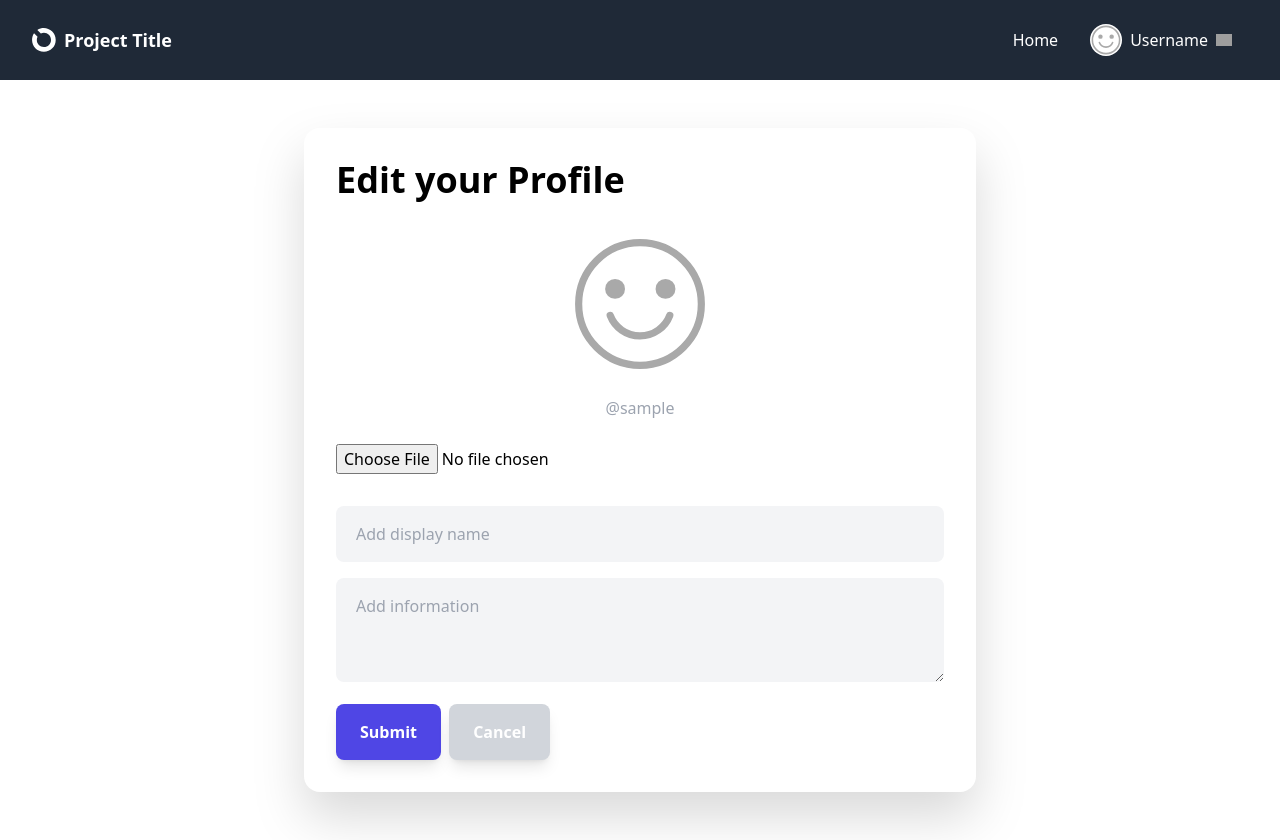
After one commit to ValentineOO/Realtime-Chat-App, a Django app: page /profile/edit/ in a window 1280 px wide. The commit adds this page. Run offline with Django 5.2, Linux system fonts and the light colour scheme; the visitor is signed in with stand-in values (Sample User, id 1); some libraries are stand-ins or nearby versions; grey boxes are pictures that could not be loaded.

Commit message:
feat(users): add profile edit view, form, and template

```diff
--- /dev/null
+++ b/a_users/forms.py
@@ -0,0 +1,14 @@
+from django.forms import ModelForm
+from django import forms
+from .models import Profile
+
+
+class ProfileForm(ModelForm):
+    class Meta:
+        model = Profile
+        fields = ['image', 'displayname', 'info']
+        widgets = {
+            'image': forms.FileInput(),
+            'displayname': forms.TextInput(attrs={'placeholder': 'Add display name'}),
+            'info': forms.Textarea(attrs={'rows': 3, 'placeholder': 'Add information'})
+        }
--- /dev/null
+++ b/a_users/templates/a_users/profile_edit.html
@@ -0,0 +1,54 @@
+{% extends 'layouts/box.html' %}
+
+{% block content %}
+
+{% if onboarding %}
+<h1 class="mb-4">Complete your Profile</h1>
+{% else %}
+<h1 class="mb-4">Edit your Profile</h1>
+{% endif %}
+
+<div class="text-center flex flex-col items-center">
+    <img id="avatar" class="w-36 h-36 rounded-full object-cover my-4" src="{{ user.profile.avatar }}" alt="User avatar" />
+    <div class="text-center max-w-md">
+        <h1 id="displayname">{{ user.profile.displayname|default:"" }}</h1>
+        <div class="text-gray-400 mb-2 -mt-3">@{{ user.username }}</div>
+    </div>
+</div>
+<form method="POST" enctype="multipart/form-data">
+    {% csrf_token %}
+    {{ form.as_p }}
+    <button type="submit">Submit</button>
+    {% if onboarding %}
+    <a class="button button-gray ml-1" href="{% url 'home' %}">Skip</a>
+    {% else %}
+    <a class="button button-gray ml-1" href="{{ request.META.HTTP_REFERER }}">Cancel</a>
+    {% endif %}
+</form>
+
+<script>
+
+    // This updates the avatar
+    const fileInput = document.querySelector('input[type="file"]');
+
+    fileInput.addEventListener('change', (event) => {
+        const file = event.target.files[0];
+        const image = document.querySelector('#avatar');
+
+        if (file && file.type.includes('image')) {
+            const url = URL.createObjectURL(file);
+            image.src = url;
+        }
+    });
+
+    // This updates the name
+    const display_nameInput = document.getElementById('id_displayname');
+    const display_nameOutput = document.getElementById('displayname');
+
+    display_nameInput.addEventListener('input', (event) => {
+        display_nameOutput.innerText = event.target.value;
+    });
+
+</script>
+
+{% endblock %}
--- a/a_users/urls.py
+++ b/a_users/urls.py
@@ -1,6 +1,7 @@
 from django.urls import path
-from a_users.views import profile_view
+from a_users.views import profile_view, profile_edit_view
 
 urlpatterns = [
-    path('', profile_view, name="profile")
+    path('', profile_view, name="profile"),
+    path('edit/', profile_edit_view, name="profile-edit")
 ]
--- a/a_users/views.py
+++ b/a_users/views.py
@@ -1,4 +1,6 @@
 from django.shortcuts import render
+from django.contrib.auth.decorators import login_required
+from .forms import ProfileForm
 
 # Create your views here.
 
@@ -6,3 +8,9 @@ from django.shortcuts import render
 def profile_view(request):
     profile = request.user.profile
     return render(request, 'a_users/profile.html', {'profile': profile})
+
+
+@login_required
+def profile_edit_view(request):
+    form = ProfileForm(instance=request.user.profile)
+    return render(request, 'a_users/profile_edit.html', {'form': form})
--- a/templates/base.html
+++ b/templates/base.html
@@ -8,9 +8,24 @@
     <meta name="viewport" content="width=device-width, initial-scale=1.0">
     <title>Project Title</title>
     <link rel="icon" type="image/x-icon" href="{% static 'favicon.ico' %}">
-    <script src="https://cdn.jsdelivr.net/npm/alpinejs@3.x.x/dist/cdn.min.js" defer></script>
-    <script src="https://unpkg.com/htmx.org/dist/htmx.js" defer></script>
+
+    <script src="https://cdn.jsdelivr.net/npm/alpinejs@3.x.x/dist/cdn.min.js"
+        integrity="sha384-9Ax3MmS9AClxJyd5/zafcXXjxmwFhZCdsT6HJoJjarvCaAkJlk5QDzjLJm+Wdx5F"
+        crossorigin="anonymous"></script>
+
+
+    <script src="https://unpkg.com/htmx.org/dist/htmx.js"
+        integrity="sha384-ksKjJrwjL5VxqAkAZAVOPXvMkwAykMaNYegdixAESVr+KqLkKE8XBDoZuwyWVUDv"
+        crossorigin="anonymous"></script>
+
     <script src="https://cdn.tailwindcss.com"></script>
+
+    <!-- <script src="https://cdn.tailwindcss.com"
+        integrity="sha384-OLBgp1GsljhM2TJ+sbHjaiH9txEUvgdDTAzHv2P24donTt6/529l+9Ua0vFImLlb"
+        crossorigin="anonymous"></script> -->
+
+
+
     <style type="text/tailwindcss">
         [x-cloak] {
             display: none !important;
--- a/templates/includes/header.html
+++ b/templates/includes/header.html
@@ -24,7 +24,7 @@
                     x-transition:enter-end="opacity-100 translate-y-0 scale-100">
                     <ul class="hoverlist [&>li>a]:justify-end">
                         <li><a href="{% url 'profile'%}">My Profile</a></li>
-                        <li><a href="">Edit Profile</a></li>
+                        <li><a href="{% url 'profile-edit'%}">Edit Profile</a></li>
                         <li><a href="">Settings</a></li>
                         <li><a href="">Log Out</a></li>
                     </ul>
--- /dev/null
+++ b/templates/layouts/box.html
@@ -0,0 +1,12 @@
+{% extends 'base.html' %}
+
+{% block layout %}
+<content class="block max-w-3xl mx-auto md:p-12">
+    <div class="bg-white rounded-2xl md:drop-shadow-2xl shadow-black w-full p-8">
+
+    {% block content %}
+    {% endblock %}
+
+    </div>
+</content>
+{% endblock %}
```
Also changed, not shown: 1 other file.
